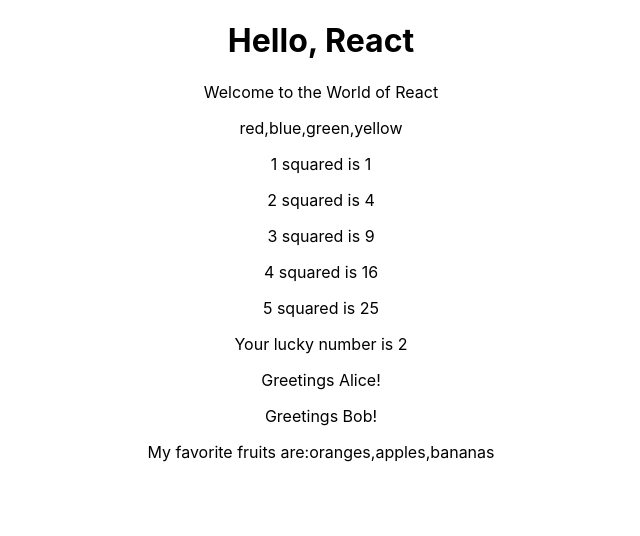
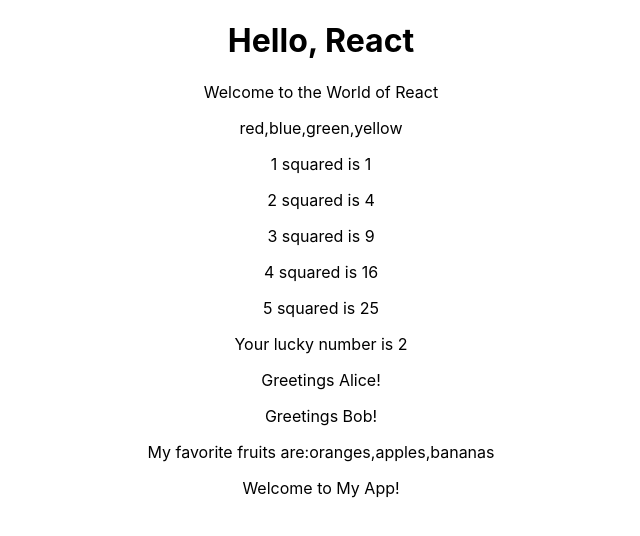
Before and after one commit to bhandaripraj7/week1.1, a React (Create React App) app: page / in a window 1280 px wide. Shown: the top 536 px of the page, without its empty margins (319-959 px from the left). Built offline with nearby package versions, Linux system fonts and the light colour scheme.

Commit message:
header in app

```diff
--- a/src/App.js
+++ b/src/App.js
@@ -7,6 +7,10 @@
 import LuckyNumber from './week1.5';
 import GreetingNames from './week1.6.js';
 import FavouriteFruits from './week1.7.js';
+
+function Header(){
+  return <header>Welcome to My App!</header>
+}
 
 function App() {
   return (
@@ -18,6 +22,7 @@
       <LuckyNumber />
       <GreetingNames />
       <FavouriteFruits />
+      <Header />
     </div>
   );
 }
--- /dev/null
+++ b/src/week2.1.js
@@ -0,0 +1,5 @@
+/*React Component use with Imports
+Exercise 1: Directly in App.js create a new React component called `Header` that renders a header element with
+the text "Welcome to My App!". Use the Header component in the App component in the App.js*/
+
+/*written in App.js */
```
